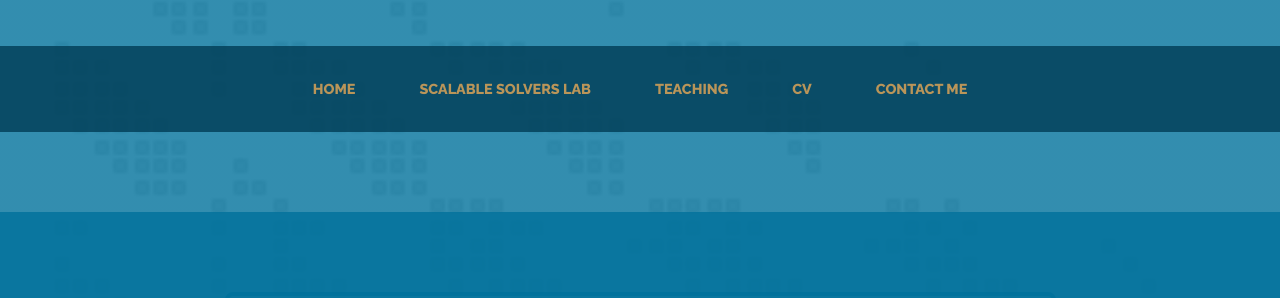
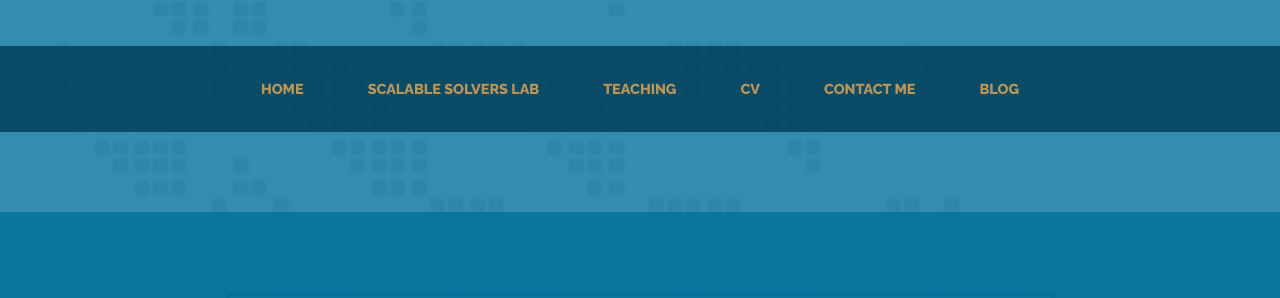
Before and after one commit to bienz2/bienz2.github.io, a plain HTML site: page contact.html in a window 1280 px wide. Shown: the part 228-526 px from the top of the page. Drawn offline with nearby package versions, Linux system fonts and the light colour scheme; a script that the page names is missing.

Commit message:
updating navigation bar

```diff
--- a/contact.html
+++ b/contact.html
@@ -38,6 +38,7 @@
                         <li class="nav-item px-lg-4"><a class="nav-link text-uppercase" href="https://professorbienz.github.io">Teaching</a></li>
 			<li class="nav-item px-lg-4"><a class="nav-link text-uppercase" href="https://bienz2.github.io/cv_tex/cv.pdf">CV</a></li>
                         <li class="nav-item px-lg-4"><a class="nav-link text-uppercase" href="contact.html">Contact Me</a></li>
+                        <li class="nav-item px-lg-4"><a class="nav-link text-uppercase" href="https://bienz2.github.io/blog">Blog</a></li>
                     </ul>
                 </div>
             </div>
```
Also changed, not shown: index.html (+1 -0 lines).
